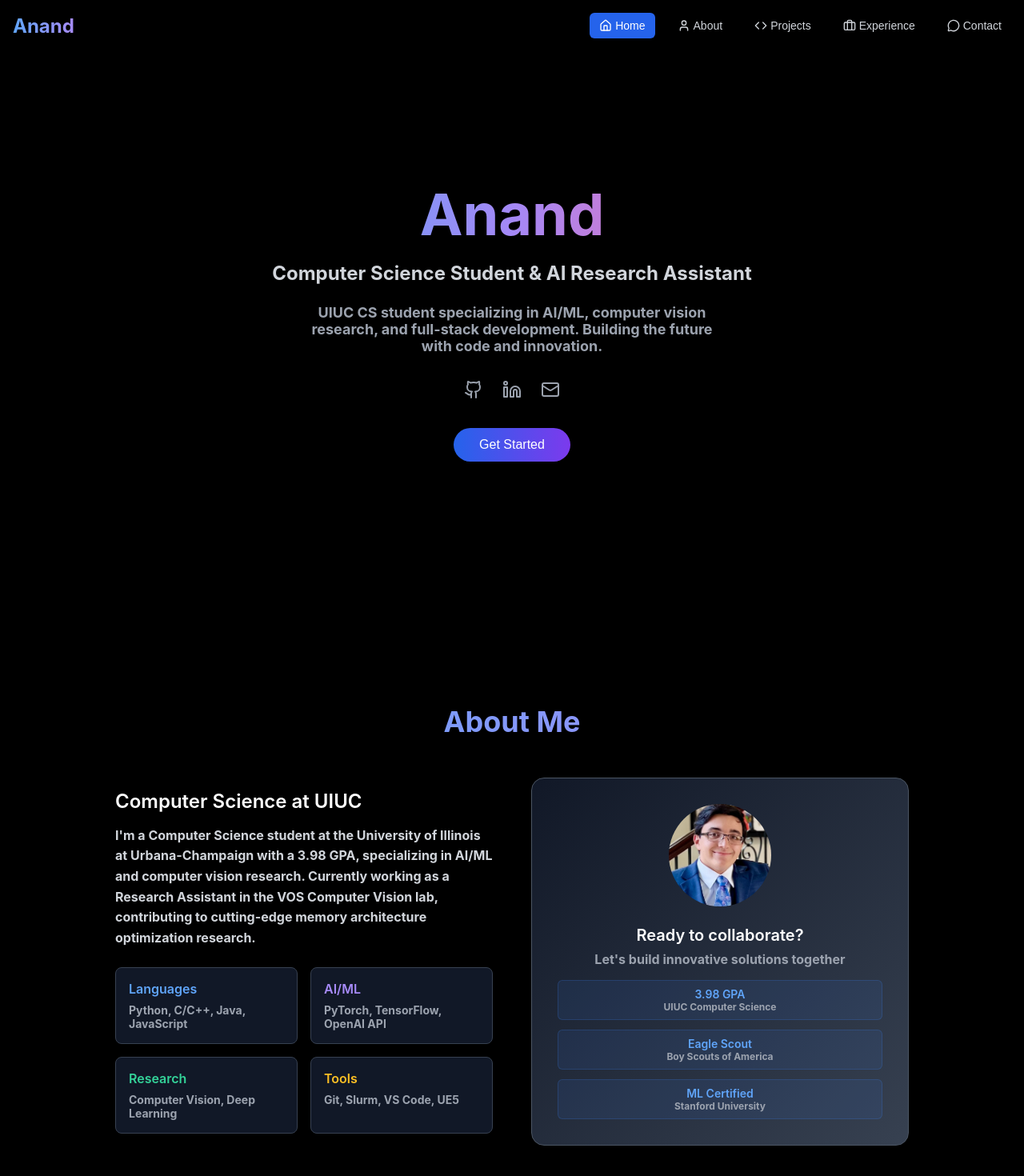
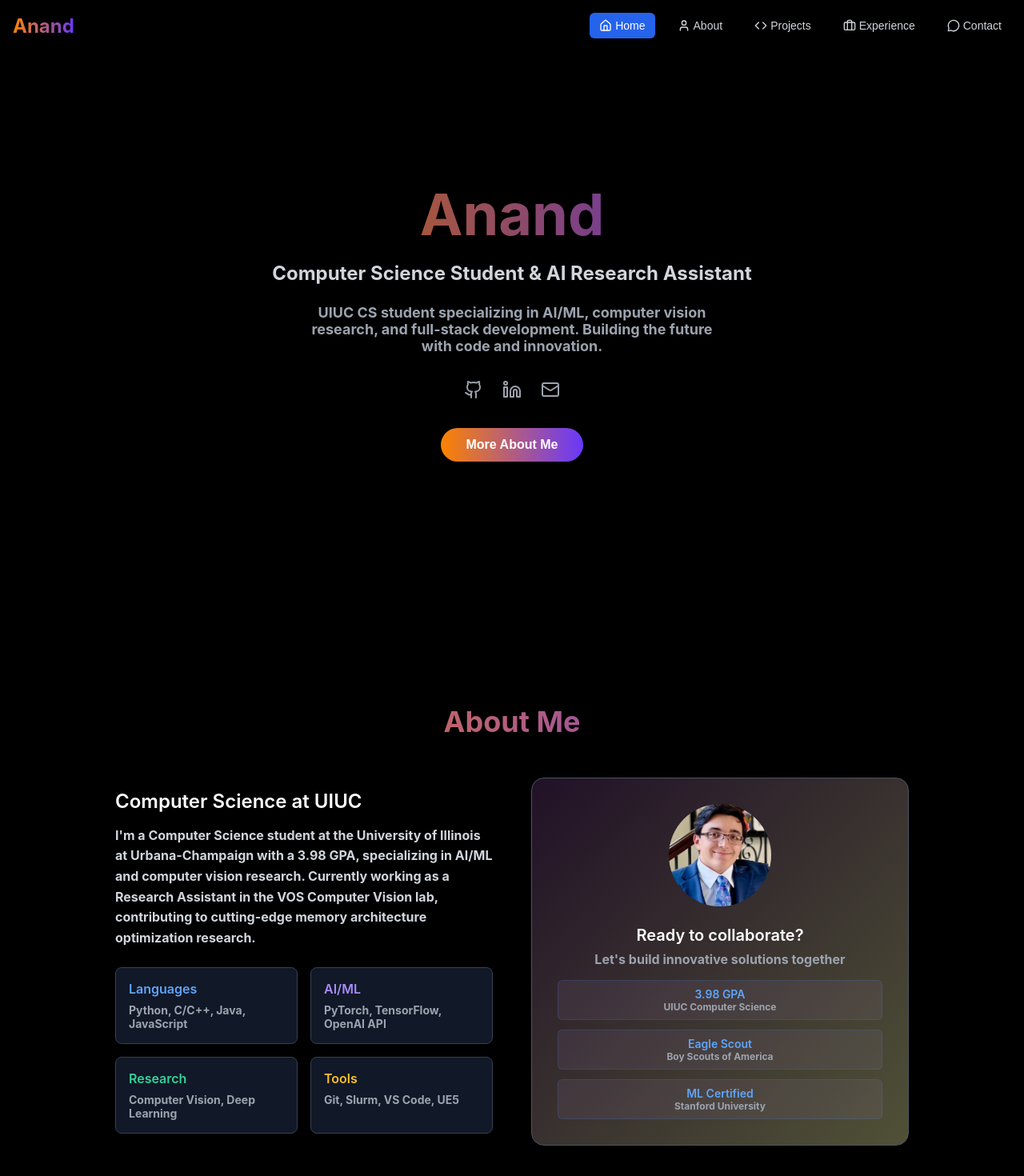
Before and after one commit to Atekkey/Atekkey.github.io, a React (Create React App) app in the folder ajt-app/: page / in a window 1280 px wide. Shown: the top 1470 px of the page at 80% size. Built offline with nearby package versions, Linux system fonts and the light colour scheme.

Commit message:
Updates. Need to update links & data

```diff
--- a/ajt-app/src/App3.css
+++ b/ajt-app/src/App3.css
@@ -53,7 +53,7 @@ body {
 .logo-text {
   font-size: 1.5rem;
   font-weight: bold;
-  background: linear-gradient(to right, #60a5fa, #a78bfa);
+  background: linear-gradient(to right, #fc8301, #6938fc);
   -webkit-background-clip: text;
   background-clip: text;
   -webkit-text-fill-color: transparent;
@@ -199,11 +199,11 @@ body {
   font-size: 3rem;
   font-weight: bold;
   margin-bottom: 1rem;
-  background: linear-gradient(to right, #60a5fa, #a78bfa, #f472b6);
+  background: linear-gradient(to right, #fc8301, #6938fc);
   -webkit-background-clip: text;
   background-clip: text;
   -webkit-text-fill-color: transparent;
-  animation: pulse 2s infinite;
+  animation: pulse 4s infinite;
 }
 
 @media (min-width: 768px) {
@@ -249,11 +249,11 @@ body {
 }
 
 .cta-button {
-  background: linear-gradient(to right, #2563eb, #7c3aed);
+  background: linear-gradient(to right, #fc8301, #6938fc);
   padding: 0.75rem 2rem;
   border-radius: 9999px;
   color: #ffffff;
-  font-weight: 500;
+  font-weight: 700;
   transition: all 0.2s ease;
   transform: scale(1);
   border: none;
@@ -262,7 +262,7 @@ body {
 }
 
 .cta-button:hover {
-  background: linear-gradient(to right, #1d4ed8, #6d28d9);
+  background: linear-gradient(to right, #fc5501, #4c13f8);
   transform: scale(1.05);
 }
 
@@ -278,7 +278,7 @@ body {
   font-weight: bold;
   text-align: center;
   margin-bottom: 3rem;
-  background: linear-gradient(to right, #60a5fa, #a78bfa);
+  background: linear-gradient(to right, #fc8301, #6938fc);
   -webkit-background-clip: text;
   background-clip: text;
   -webkit-text-fill-color: transparent;
@@ -354,7 +354,7 @@ body {
 }
 
 .about-card {
-  background: linear-gradient(to bottom right, #111827, #374151);
+  background: linear-gradient(to bottom right, #211127, #505137);
   padding: 2rem;
   border-radius: 1rem;
   border: 1px solid #4b5563;
@@ -398,7 +398,7 @@ body {
   flex-direction: column;
   text-align: center;
   padding: 0.5rem;
-  background-color: rgba(59, 130, 246, 0.1);
+  background-color: rgba(170, 133, 197, 0.1);
   border-radius: 0.375rem;
   border: 1px solid rgba(59, 130, 246, 0.2);
 }
--- a/ajt-app/src/pages/Home3.js
+++ b/ajt-app/src/pages/Home3.js
@@ -169,7 +169,7 @@ const Portfolio = () => {
             onClick={() => scrollToSection('about')}
             className="cta-button"
           >
-            Get Started
+            More About Me
           </button>
         </div>
       </section>
```
